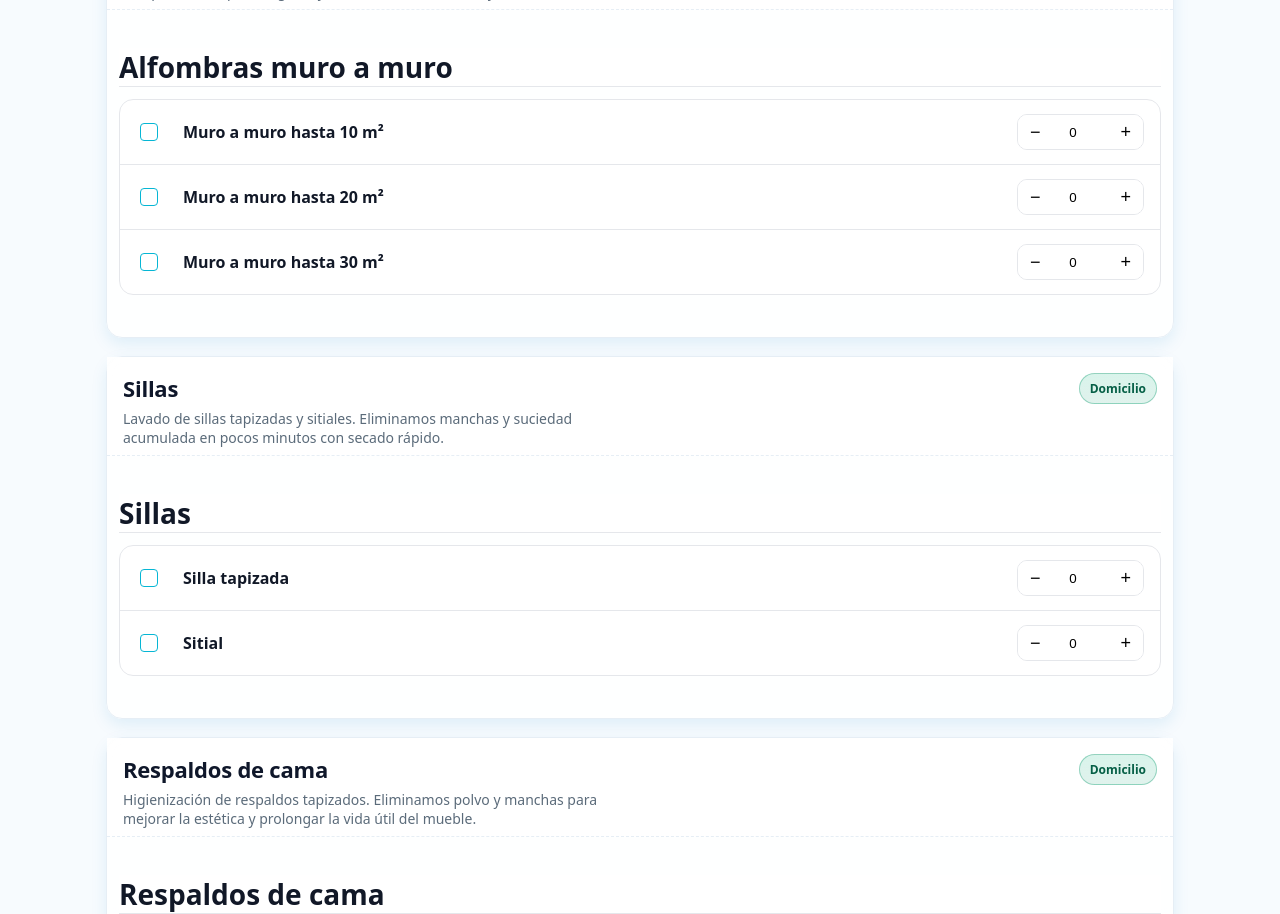
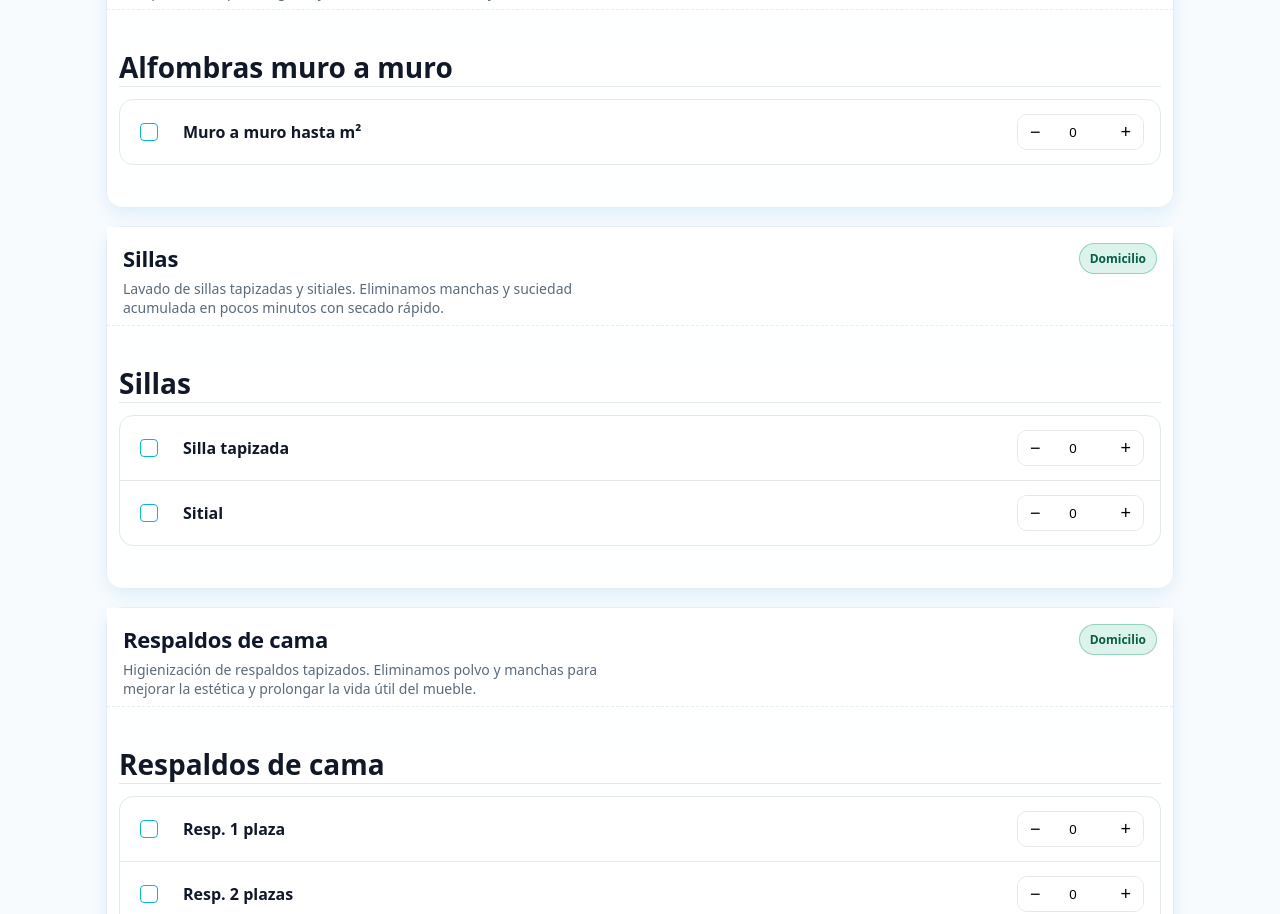
Before and after one commit to vitoxone/limpiabien, a Next.js app: page / in a window 1280 px wide. Shown: the part 2640-3554 px from the top of the page. Built offline with nearby package versions, Linux system fonts and the light colour scheme.

Commit message:
Update catalog.ts

```diff
--- a/data/catalog.ts
+++ b/data/catalog.ts
@@ -67,9 +67,7 @@ export const CATEGORIES: CatalogCategory[] = [
     domicilio: true,
     description: 'Servicio especializado para grandes superficies. Limpieza pareja y completa, ideal para hogares y oficinas con alfombras fijas.',
     items: [
-      { id: 'muro-10m2', title: 'Muro a muro hasta 10 m²', price: 22000 },
-      { id: 'muro-20m2', title: 'Muro a muro hasta 20 m²', price: 38000 },
-      { id: 'muro-30m2', title: 'Muro a muro hasta 30 m²', price: 52000 },
+      { id: 'muro-10m2', title: 'Muro a muro hasta m²', price: 2000 }
     ],
   },
   {
```
